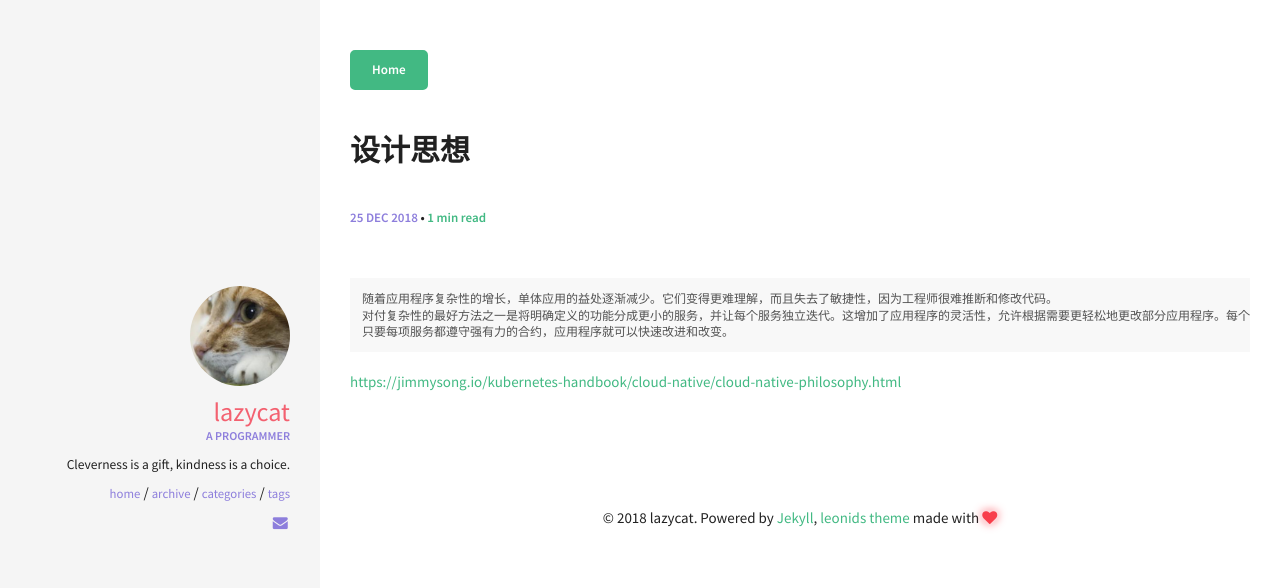
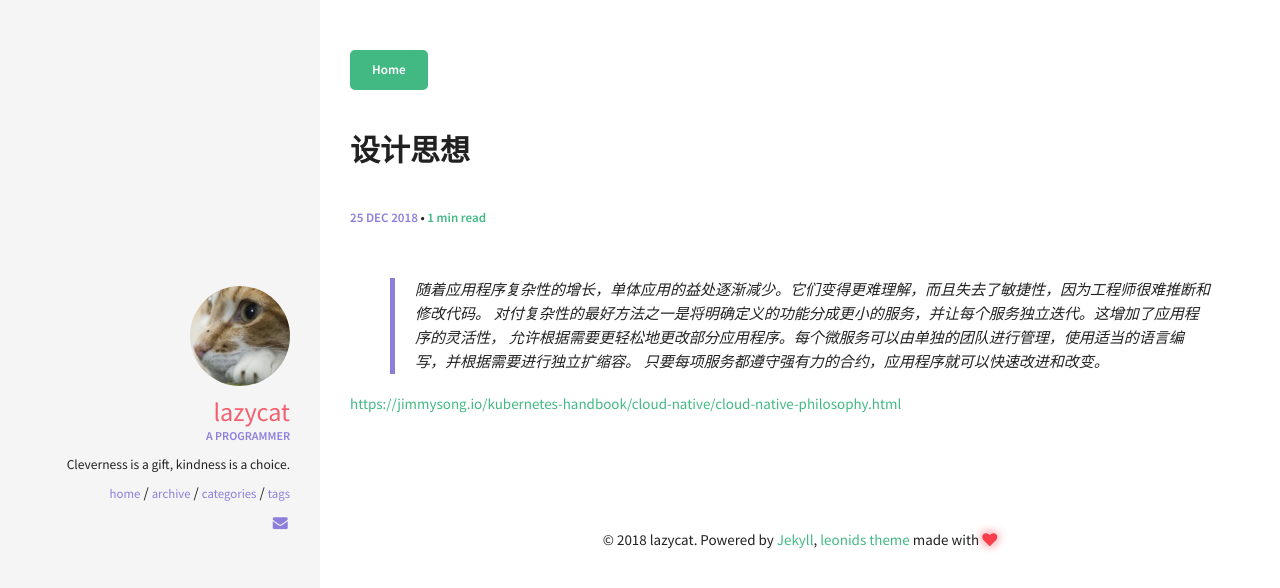
Before and after one commit to iptraveller/iptraveller.github.com, a Jekyll site: the page built from _posts/2018-12-25-design-concept.md, in a window 1280 px wide. Shown: the top 588 px of the page. Built offline with Jekyll 4.4.1, drawn with Linux system fonts in a browser that asks for light colours; comment, search, counter and statistics services are not loaded.

Commit message:
add new file

```diff
--- a/_posts/2018-12-25-design-concept.md
+++ b/_posts/2018-12-25-design-concept.md
@@ -8,8 +8,9 @@ comments: true
 ---
 
 
-	随着应用程序复杂性的增长，单体应用的益处逐渐减少。它们变得更难理解，而且失去了敏捷性，因为工程师很难推断和修改代码。
-	对付复杂性的最好方法之一是将明确定义的功能分成更小的服务，并让每个服务独立迭代。这增加了应用程序的灵活性，允许根据需要更轻松地更改部分应用程序。每个微服务可以由单独的团队进行管理，使用适当的语言编写，并根据需要进行独立扩缩容。
-	只要每项服务都遵守强有力的合约，应用程序就可以快速改进和改变。
+> 随着应用程序复杂性的增长，单体应用的益处逐渐减少。它们变得更难理解，而且失去了敏捷性，因为工程师很难推断和修改代码。
+> 对付复杂性的最好方法之一是将明确定义的功能分成更小的服务，并让每个服务独立迭代。这增加了应用程序的灵活性，
+> 允许根据需要更轻松地更改部分应用程序。每个微服务可以由单独的团队进行管理，使用适当的语言编写，并根据需要进行独立扩缩容。
+> 只要每项服务都遵守强有力的合约，应用程序就可以快速改进和改变。
 
 [https://jimmysong.io/kubernetes-handbook/cloud-native/cloud-native-philosophy.html](https://jimmysong.io/kubernetes-handbook/cloud-native/cloud-native-philosophy.html)
```
